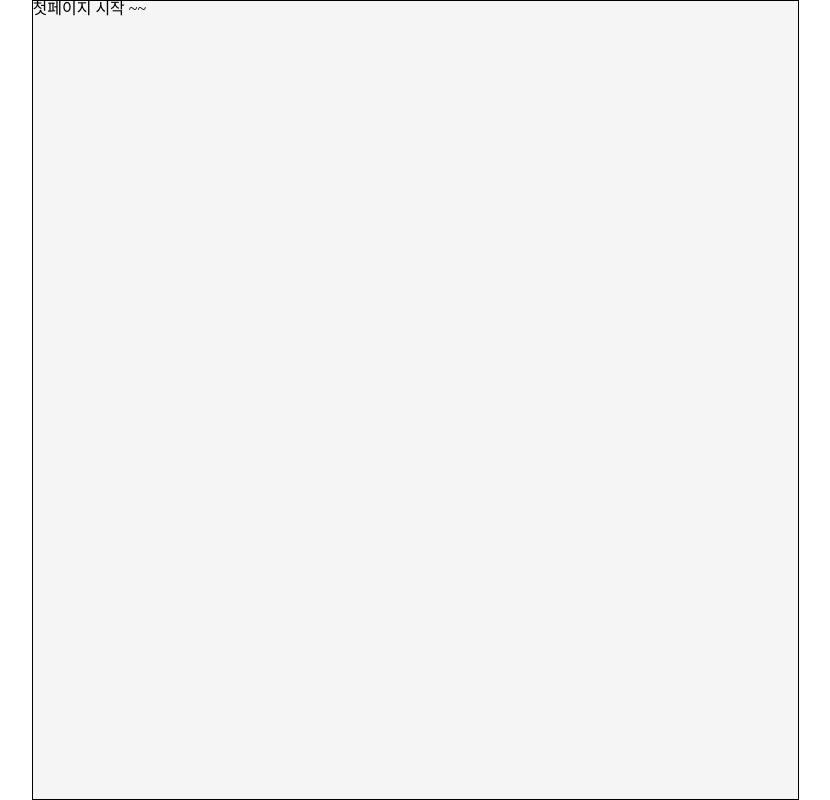
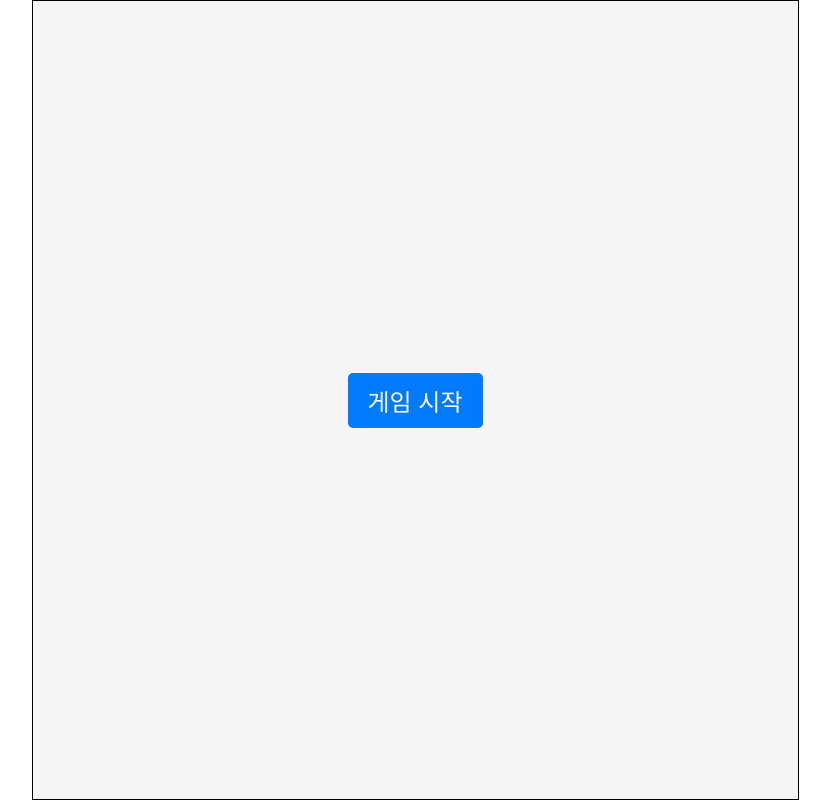
Before and after one commit to LikeLion-at-DGU/2024_unathon_poison, a React (Vite) app: page / in a window 1280 px wide. Shown: the whole page, without its empty margins (225-1055 px from the left). Built offline with nearby package versions, Linux system fonts and the light colour scheme.

Commit message:
✨ Feat: 시작페이지 연결

```diff
--- a/src/pages/Home/index.jsx
+++ b/src/pages/Home/index.jsx
@@ -1,7 +1,21 @@
 import React from "react";
+import { useNavigate } from "react-router-dom"; // useNavigate 훅을 import합니다.
+import { Wrapper, Button } from "./style";
 
-const index = () => {
-  return <div>첫페이지 시작 ~~</div>;
+const Index = () => {
+  const navigate = useNavigate(); // navigate 함수 선언
+
+  // 버튼 클릭 핸들러
+  const handleClick = () => {
+    navigate("/splash"); // /splash 경로로 이동
+  };
+
+  return (
+    <Wrapper>
+      <Button onClick={handleClick}>게임 시작</Button>
+      {/* 버튼 추가 */}
+    </Wrapper>
+  );
 };
 
-export default index;
+export default Index;
--- /dev/null
+++ b/src/pages/Home/style.jsx
@@ -0,0 +1,24 @@
+import styled from "styled-components";
+
+export const Wrapper = styled.div`
+  width: 100%;
+  height: 100%;
+  display: flex;
+  justify-content: center;
+  align-items: center;
+  font-size: 300px;
+`;
+export const Button = styled.button`
+  font-size: 24px; /* 글씨 크기 조정 */
+  padding: 10px 20px; /* 패딩 추가 */
+  background-color: #007bff; /* 버튼 배경색 */
+  color: white; /* 글씨 색상 */
+  border: none; /* 기본 테두리 제거 */
+  border-radius: 5px; /* 테두리 둥글게 */
+  cursor: pointer; /* 커서 모양 변경 */
+  transition: background-color 0.3s ease; /* 배경색 변화 효과 */
+
+  &:hover {
+    background-color: #0056b3; /* 호버 시 배경색 변화 */
+  }
+`;
```
